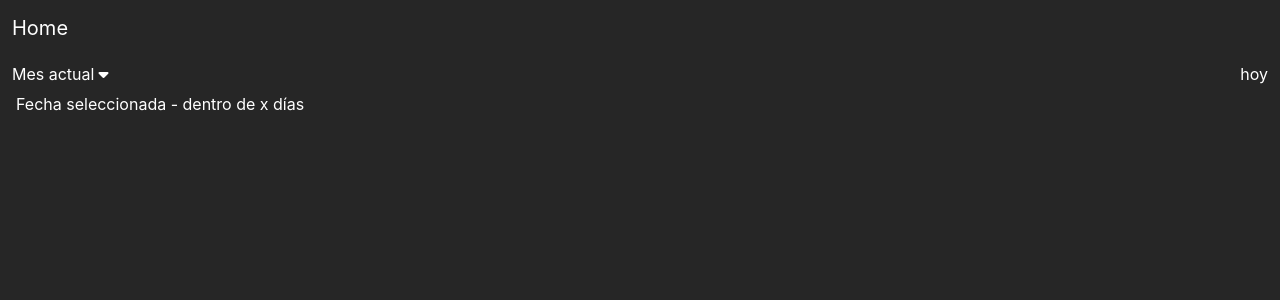
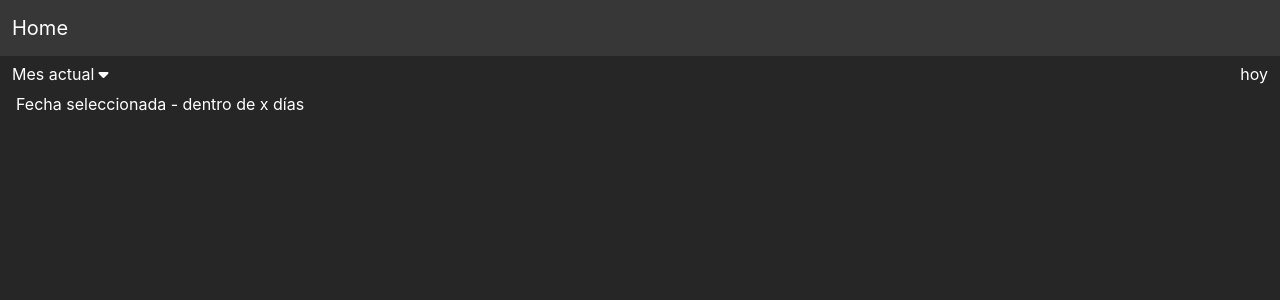
Before and after one commit to fede-vazquez/tasklist_react, a React (Create React App) app: page /tasklist in a window 1280 px wide. Shown: the top 300 px of the page. Built offline with nearby package versions, Linux system fonts and the light colour scheme.

Commit message:
Modifica estilos por defecto de algunos elementos de HTML.

```diff
--- a/src/App.css
+++ b/src/App.css
@@ -1,3 +1,26 @@
+/* general */
+ul,
+ol {
+  list-style-type: none;
+  margin: 0;
+  padding: 0;
+}
+
+p {
+  margin: 0;
+}
+
+/* add font-size */
+
+.fs-7 {
+  font-size: 0.8rem;
+}
+
+/* backgrounds */
 .bg-1 {
   background-color: #262626;
 }
+
+.bg-2 {
+  background-color: #373737;
+}
--- a/src/components/mainSection/mainSection.jsx
+++ b/src/components/mainSection/mainSection.jsx
@@ -3,7 +3,7 @@ import { Link } from "react-router-dom";
 
 function NavBar() {
   return (
-    <nav className="navbar navbar-dark navbar-expand-sm bg-body-dark">
+    <nav className="navbar navbar-dark bg-2 navbar-expand-sm">
       <div className="container-fluid">
         <Link to={"/"} className="navbar-brand">
           Home
--- a/src/components/task_list/NavBar.jsx
+++ b/src/components/task_list/NavBar.jsx
@@ -3,7 +3,7 @@ import { Link } from "react-router-dom";
 
 function NavBar() {
   return (
-    <nav className="navbar navbar-dark navbar-expand-sm bg-body-dark">
+    <nav className="navbar navbar-dark bg-2 navbar-expand-sm">
       <div className="container-fluid">
         <Link to={"/"} className="navbar-brand">
           Home
--- a/src/components/task_list/SelectedDate.jsx
+++ b/src/components/task_list/SelectedDate.jsx
@@ -4,7 +4,7 @@ function SelectedDate({ dateSelected }) {
   // función para tomar los días entre las fechas.
   const daysToThatDate = "dentro de x días";
   return (
-    <div className="ps-3">
+    <div className="ps-3 pb-2">
       <p className="text-white">
         {dateSelected} - <span>{daysToThatDate}</span>
       </p>
```
